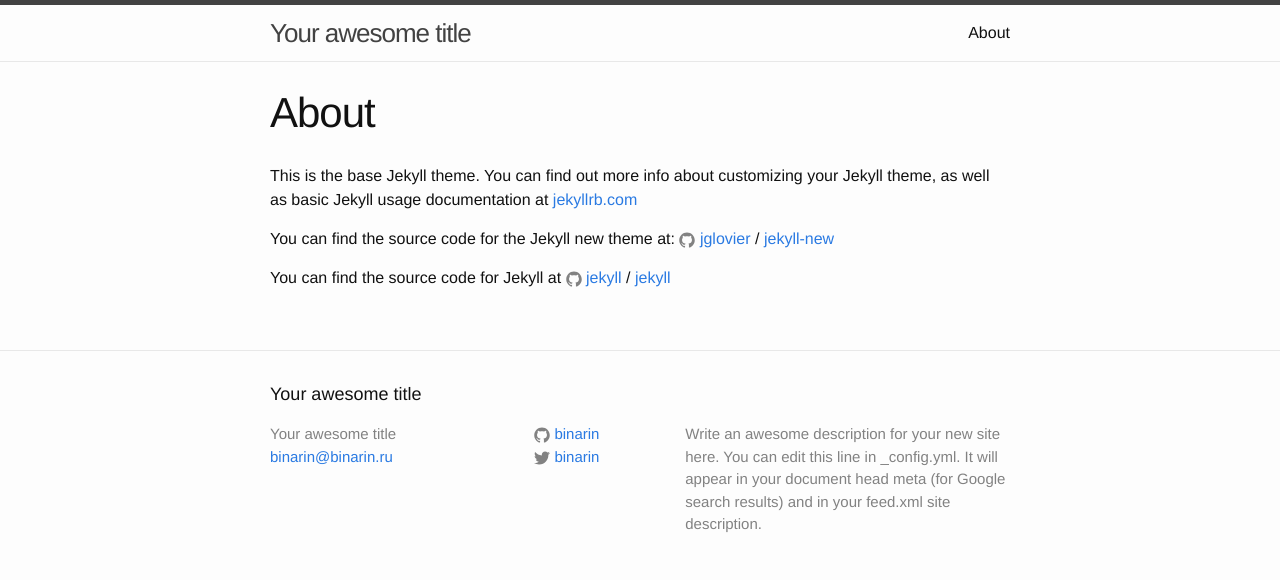
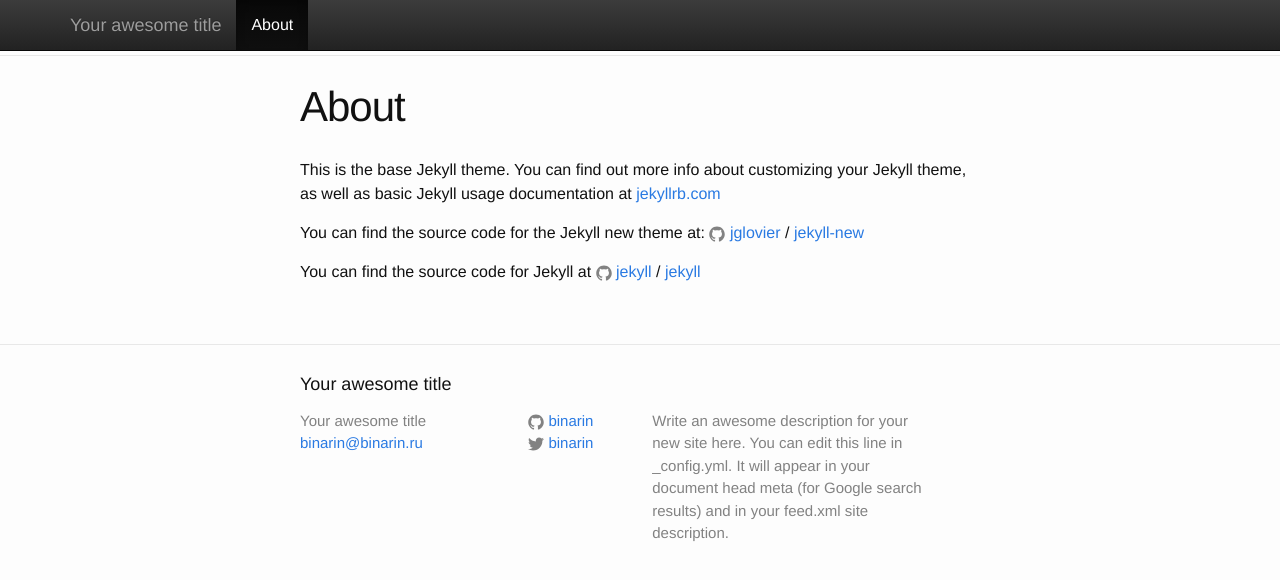
Before and after one commit to binarin/blog, a Jekyll site: the page built from about.md, in a window 1280 px wide. Shown: the top 580 px of the page. Built offline with Jekyll 4.4.1, drawn with Linux system fonts in a browser that asks for light colours.

Commit message:
Add initial content and styling

```diff
--- a/_includes/head.html
+++ b/_includes/head.html
@@ -6,6 +6,9 @@
   <title>{% if page.title %}{{ page.title }}{% else %}{{ site.title }}{% endif %}</title>
   <meta name="description" content="{% if page.excerpt %}{{ page.excerpt | strip_html | strip_newlines | truncate: 160 }}{% else %}{{ site.description }}{% endif %}">
 
+  <link rel="stylesheet" href="https://maxcdn.bootstrapcdn.com/bootstrap/3.3.7/css/bootstrap.min.css" integrity="sha384-BVYiiSIFeK1dGmJRAkycuHAHRg32OmUcww7on3RYdg4Va+PmSTsz/K68vbdEjh4u" crossorigin="anonymous">
+  <link rel="stylesheet" href="https://maxcdn.bootstrapcdn.com/bootstrap/3.3.7/css/bootstrap-theme.min.css" integrity="sha384-rHyoN1iRsVXV4nD0JutlnGaslCJuC7uwjduW9SVrLvRYooPp2bWYgmgJQIXwl/Sp" crossorigin="anonymous">
+
   <link rel="stylesheet" href="{{ "/css/main.css" | prepend: site.baseurl }}">
   <link rel="canonical" href="{{ page.url | replace:'index.html','' | prepend: site.baseurl | prepend: site.url }}">
   <link rel="alternate" type="application/rss+xml" title="{{ site.title }}" href="{{ "/feed.xml" | prepend: site.baseurl | prepend: site.url }}">
--- a/_includes/header.html
+++ b/_includes/header.html
@@ -1,27 +1,27 @@
 <header class="site-header">
 
-  <div class="wrapper">
-
-    <a class="site-title" href="{{ site.baseurl }}/">{{ site.title }}</a>
-
-    <nav class="site-nav">
-      <a href="#" class="menu-icon">
-        <svg viewBox="0 0 18 15">
-          <path fill="#424242" d="M18,1.484c0,0.82-0.665,1.484-1.484,1.484H1.484C0.665,2.969,0,2.304,0,1.484l0,0C0,0.665,0.665,0,1.484,0 h15.031C17.335,0,18,0.665,18,1.484L18,1.484z"/>
-          <path fill="#424242" d="M18,7.516C18,8.335,17.335,9,16.516,9H1.484C0.665,9,0,8.335,0,7.516l0,0c0-0.82,0.665-1.484,1.484-1.484 h15.031C17.335,6.031,18,6.696,18,7.516L18,7.516z"/>
-          <path fill="#424242" d="M18,13.516C18,14.335,17.335,15,16.516,15H1.484C0.665,15,0,14.335,0,13.516l0,0 c0-0.82,0.665-1.484,1.484-1.484h15.031C17.335,12.031,18,12.696,18,13.516L18,13.516z"/>
-        </svg>
-      </a>
-
-      <div class="trigger">
-        {% for my_page in site.pages %}
-          {% if my_page.title %}
-          <a class="page-link" href="{{ my_page.url | prepend: site.baseurl }}">{{ my_page.title }}</a>
-          {% endif %}
-        {% endfor %}
+  <nav class="navbar navbar-inverse navbar-fixed-top">
+      <div class="container">
+        <div class="navbar-header">
+          <button type="button" class="navbar-toggle collapsed" data-toggle="collapse" data-target="#navbar" aria-expanded="false" aria-controls="navbar">
+            <span class="sr-only">Toggle navigation</span>
+            <span class="icon-bar"></span>
+            <span class="icon-bar"></span>
+            <span class="icon-bar"></span>
+          </button>
+          <a class="navbar-brand" href="/">{{ site.title }}</a>
+        </div>
+        <div id="navbar" class="collapse navbar-collapse">
+          <ul class="nav navbar-nav">
+            {% for my_page in site.pages %}
+            {% if my_page.title %}
+            <li {% if my_page.url == page.url %}class="active"{% endif %}>
+              <a href="{{ my_page.url | prepend: site.baseurl }}">{{ my_page.title }}</a>
+            </li>
+            {% endif %}
+            {% endfor %}
+          </ul>
+        </div><!--/.nav-collapse -->
       </div>
-    </nav>
-
-  </div>
-
+  </nav>
 </header>
--- a/_layouts/default.html
+++ b/_layouts/default.html
@@ -15,6 +15,7 @@
 
     {% include footer.html %}
 
+    <script src="https://maxcdn.bootstrapcdn.com/bootstrap/3.3.7/js/bootstrap.min.js" integrity="sha384-Tc5IQib027qvyjSMfHjOMaLkfuWVxZxUPnCJA7l2mCWNIpG9mGCD8wGNIcPD7Txa" crossorigin="anonymous"></script>
   </body>
 
 </html>
```
Also changed, not shown: _posts/2016-11-15-Test-post.html (added, +10 -0 lines), blog.org (added, +17 -0 lines).
